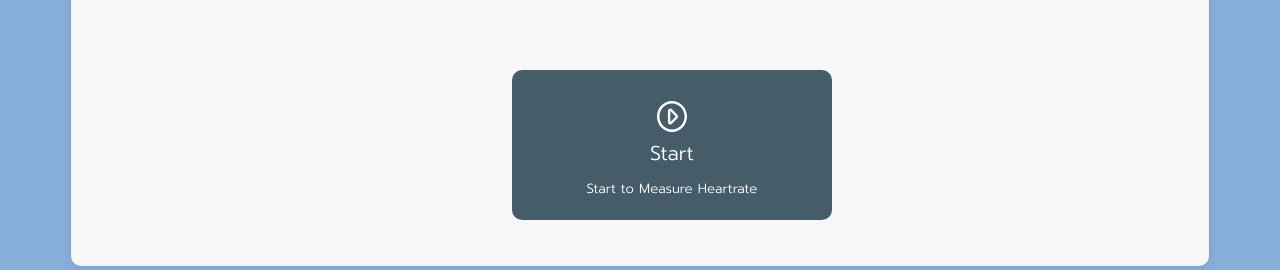
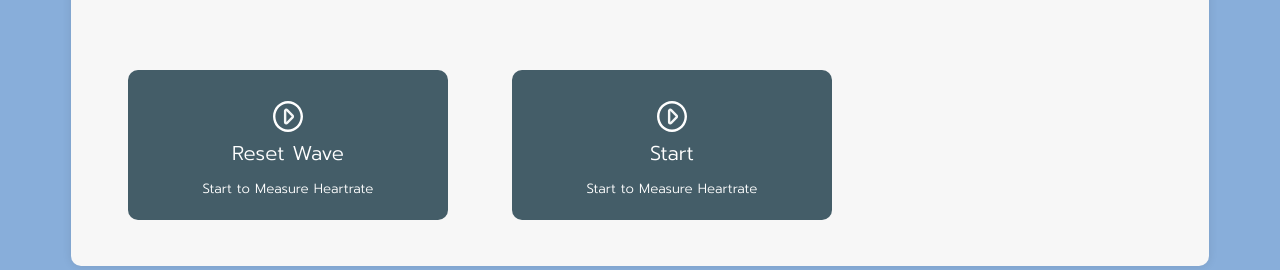
Before and after one commit to ttptee/HeartRateSensorRaspi, a Vue app in the folder heartweb/: page /#/Thitipat in a window 1280 px wide. Shown: the part 600-870 px from the top of the page. Built offline with nearby package versions, Linux system fonts and the light colour scheme; no server answers; the database is empty; the HTML template or start-up script is replaced by a standard one; what vuefire would draw is missing.

Commit message:
full func#2

```diff
--- a/heartweb/src/views/Thitiphat.vue
+++ b/heartweb/src/views/Thitiphat.vue
@@ -24,6 +24,11 @@
     <button class="StartBtn" v-on:click="click122()">
        <img class="logo-start" alt="start" src="../assets/start.svg">
       <div class="text_start">Start</div>
+      <div class="text_heartrate">Start to Measure Heartrate</div>
+    </button>
+    <button class="ResetBtn" v-on:click="click123()">
+       <img class="logo-start" alt="start" src="../assets/start.svg">
+      <div class="text_start">Reset Wave</div>
       <div class="text_heartrate">Start to Measure Heartrate</div>
     </button>
      <router-view/>
@@ -179,12 +184,14 @@ that.updateChart2(that.series2.data)
       },
         click122:function(){
             this.DataHr=[]
+            this.DataWave=[]
         console.log('click')
         firebase.database().ref('/status').set(1);
         setTimeout(this.AvgHr, 30000)
         },
 
         AvgHr(){
+
             this.DataAvg=[]
 var that = this
 var i = 0
@@ -313,6 +320,17 @@ body{
   border-radius: 10px;
   border:none;
 }
+.ResetBtn{
+  position: absolute;
+  top:670px;
+  width:25%;
+  bottom:10%;
+  height:150px;
+  left:10%;
+  background: #445D68;
+  border-radius: 10px;
+  border:none;
+}
 .text_heartrate{
   margin-top:10px;
   font-size:1em;
```
